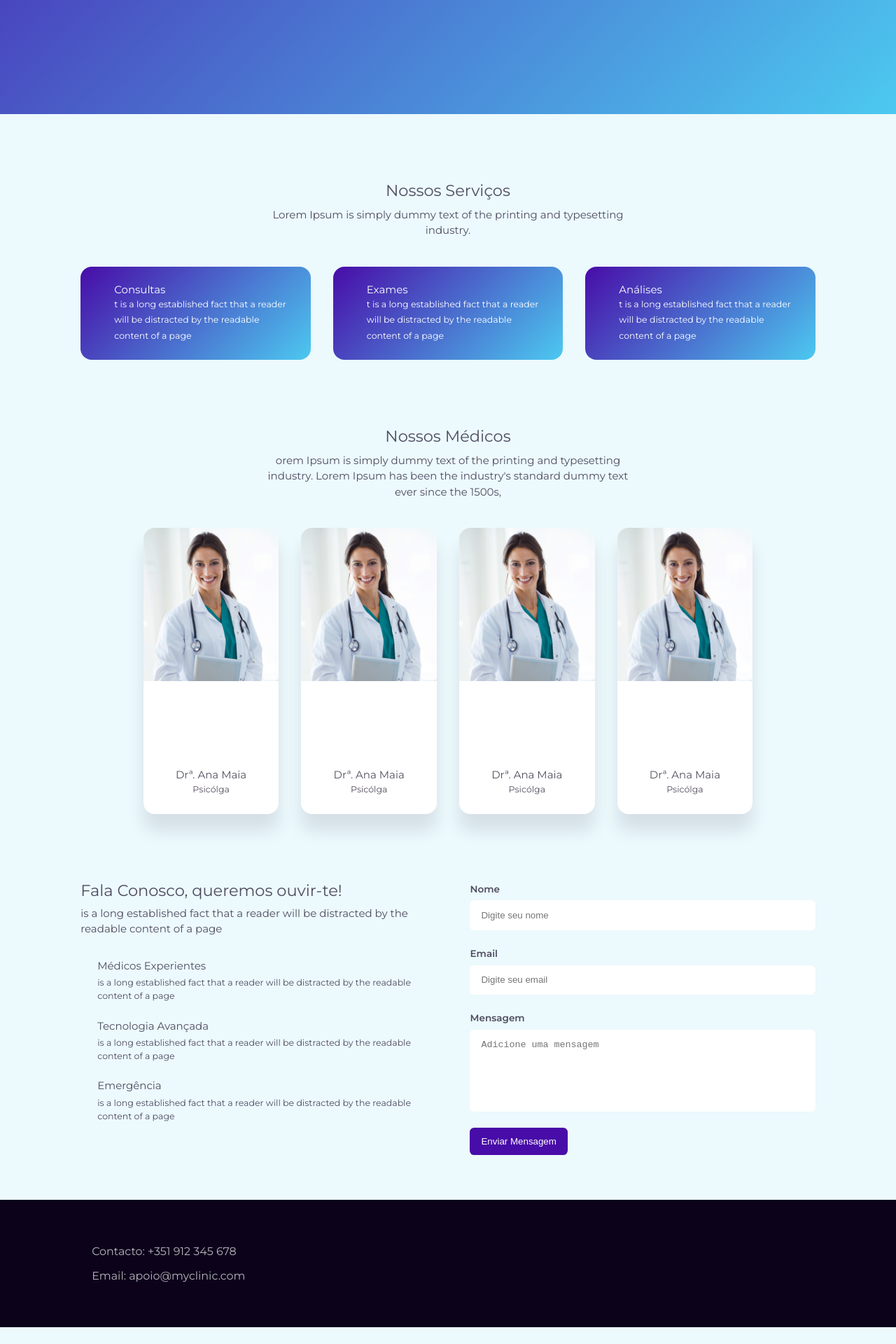
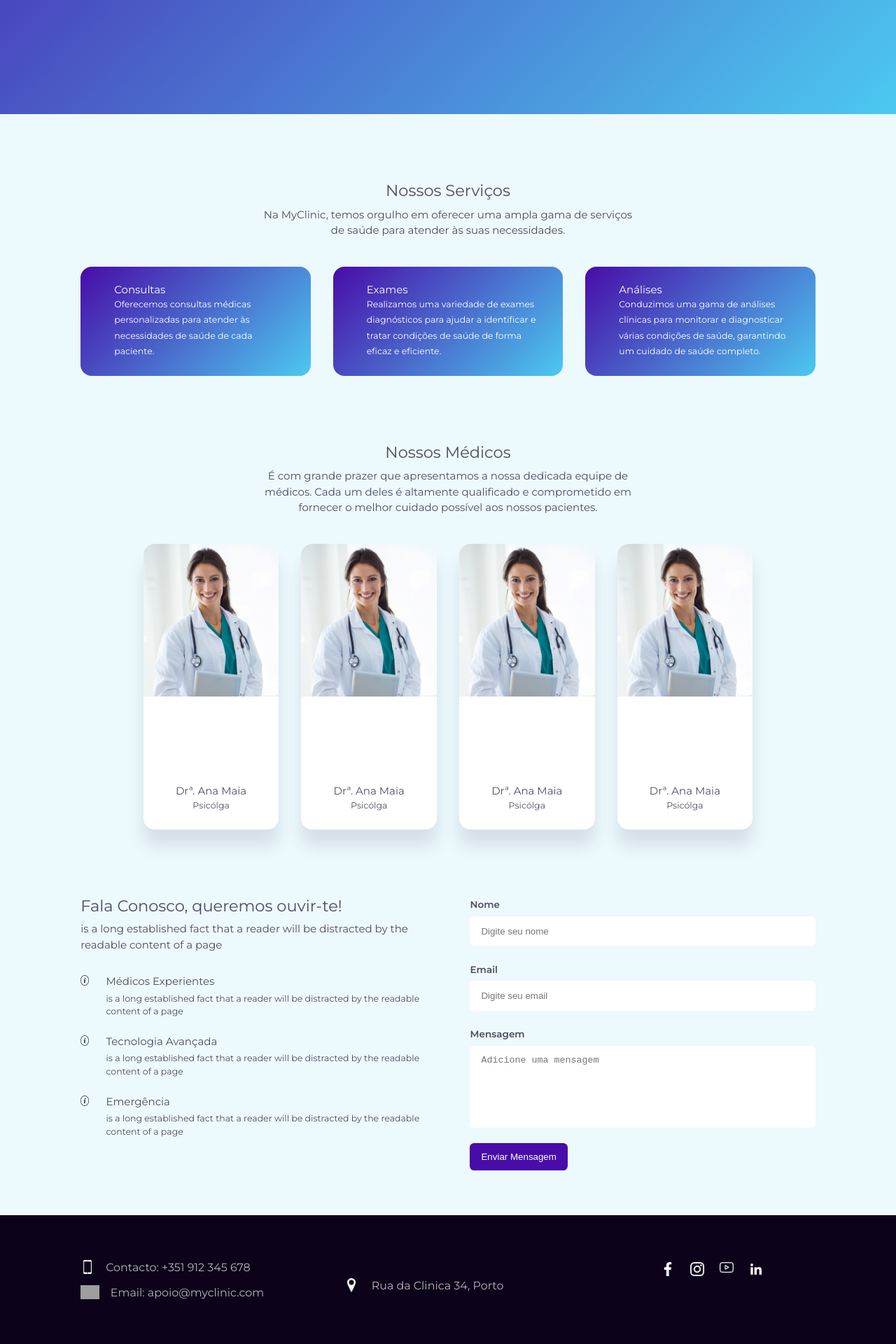
Before and after one commit to ruiiramos/myClinic-FrontEnd, a Vue app: page / in a window 1280 px wide. Shown: the part 637-2557 px from the top of the page at 70% size. Before the commit the page ends 2533 px from the top, so only its background shows below. Built offline with nearby package versions, Linux system fonts and the light colour scheme; grey boxes are pictures that could not be loaded; what v-calendar would draw is missing.

Commit message:
LandingPage atualizações

```diff
--- a/src/views/LandingPageView.vue
+++ b/src/views/LandingPageView.vue
@@ -31,27 +31,21 @@
             <!---------END OF HEADER-------------------->
             <section id="services">
                 <h2>Nossos Serviços</h2>
-                <p>
-                    Lorem Ipsum is simply dummy text of the printing and typesetting industry.
-                </p>
+                <p>Na MyClinic, temos orgulho em oferecer uma ampla gama de serviços de saúde para atender às suas necessidades.</p>
 
                 <div class="container">
                     <article>
                         <i class='bx bxs-book-content'></i>
                         <div>
                            <h4>Consultas</h4>
-                           <small>
-                            t is a long established fact that a reader will be distracted by the readable content of a page
-                           </small>
+                           <small>Oferecemos consultas médicas personalizadas para atender às necessidades de saúde de cada paciente.</small>
                         </div>
                     </article>
                     <article>
                         <i class='bx bxs-book-content'></i>
                         <div>
                            <h4>Exames</h4>
-                           <small>
-                            t is a long established fact that a reader will be distracted by the readable content of a page
-                           </small>
+                           <small>Realizamos uma variedade de exames diagnósticos para ajudar a identificar e tratar condições de saúde de forma eficaz e eficiente.</small>
                         </div>
                     </article>
 
@@ -59,9 +53,7 @@
                         <i class='bx bxs-book-content'></i>
                         <div>
                            <h4>Análises</h4>
-                           <small>
-                            t is a long established fact that a reader will be distracted by the readable content of a page
-                           </small>
+                           <small>Conduzimos uma gama de análises clínicas para monitorar e diagnosticar várias condições de saúde, garantindo um cuidado de saúde completo.</small>
                         </div>
                     </article>
                 </div>
@@ -70,9 +62,7 @@
         <!------------------END OF THE SERVICES------------------->
         <section id="doctor">
             <h2>Nossos Médicos</h2>
-            <p>
-                orem Ipsum is simply dummy text of the printing and typesetting industry. Lorem Ipsum has been the industry's standard dummy text ever since the 1500s,
-            </p>
+            <p>É com grande prazer que apresentamos a nossa dedicada equipe de médicos. Cada um deles é altamente qualificado e comprometido em fornecer o melhor cuidado possível aos nossos pacientes.</p>
             <div class="container">
                 <article>
                     <div class="doctor__image">
@@ -83,7 +73,7 @@
                         <small>Psicólga</small>
                     </div>
                     <div class="doctor__socials">
-                        <a href="https://linkedin.com" target="_blank"></a>
+                        <a href="https://linkedin.com" target="_blank"><img src="../img/linkedin.png" width="15px" height="15px"></a>
                     </div>
                 </article>
 
@@ -96,7 +86,7 @@
                         <small>Psicólga</small>
                     </div>
                     <div class="doctor__socials">
-                        <a href="https://linkedin.com" target="_blank"><i class='bx bxl-linkedin'style='color:#121111'></i></a>
+                        <a href="https://linkedin.com" target="_blank"><img src="../img/linkedin.png" width="15px" height="15px"></a>
                     </div>
 
                 </article>
@@ -110,7 +100,7 @@
                         <small>Psicólga</small>
                     </div>
                     <div class="doctor__socials">
-                        <a href="https://linkedin.com" target="_blank"><i class='bx bxl-linkedin' style='color:#121111'></i></a>
+                        <a href="https://linkedin.com" target="_blank"><img src="../img/linkedin.png" width="15px" height="15px"></a>
                     </div>
                 </article>
 
@@ -123,7 +113,7 @@
                         <small>Psicólga</small>
                     </div>
                     <div class="doctor__socials">
-                        <a href="https://linkedin.com" target="_blank"><i class='bx bxl-linkedin' style='color:#121111'></i></a>
+                        <a href="https://linkedin.com" target="_blank"><img src="../img/linkedin.png" width="15px" height="15px"></a>
                     </div>
                 </article>
             </div>
@@ -137,9 +127,7 @@
                     <p>is a long established fact that a reader will be distracted by the readable content of a page</p>
 
                     <article>
-                        <div class="info__icon">
-                            <i class='bx bx-user'></i>
-                        </div>
+                            <i><img src="../img/info-icon.png" with="15px" height="15px"></i>
                         <div>
                             <h4>Médicos Experientes</h4>
                             <small>
@@ -149,9 +137,7 @@
                     </article>
 
                     <article>
-                        <div class="info__icon">
-                            <i class='bx bx-reflect-horizontal'></i>
-                        </div>
+                            <i><img src="../img/info-icon.png" with="15px" height="15px"></i>
                         <div>
                             <h4>Tecnologia Avançada</h4>
                             <small>
@@ -161,9 +147,7 @@
                     </article>
 
                     <article>
-                        <div class="info__icon">
-                            <i class='bx bx-first-aid'></i>
-                        </div>
+                            <i><img src="../img/info-icon.png" with="15px" height="15px"></i>
                         <div>
                             <h4>Emergência</h4>
                             <small>
@@ -196,25 +180,31 @@
             <div class="container">
                 <article class="contact">
                     <div class="contact__items">
-                        <i class='bx bx-phone'></i>
+                        <i><img src="../img/icon-tlm.png" with="20px" height="20px"></i>
                         <h3>Contacto: +351 912 345 678</h3>
                     </div>
                     <div class="contact__items">
-                        <i class='bx bx-envelope'></i>
+                        <i><img src="../img/email-icon.png" with="20px" height="20px"></i>
                         <h3>Email: apoio@myclinic.com</h3>
                     </div>
+                </article>
+                <article class="adress">
+                    <i class='bx bx-home'><img src="../img/location-icon.png" with="20px" height="20px"></i>
+                    <a href="https://www.google.com/maps" target="_blank"><h3>Rua da Clinica 34, Porto</h3></a>
+
+
                 </article>
 
                 <article>
                     <div class="footer__socials">
-                        <a href="https://www.facebook.com/" target="_blank"><i class='bx bxl-facebook-circle' ></i></a>
-                        <a href="https://www.instagram.com/jonathansantos.costa/" target="_blank"><i class='bx bxl-instagram' ></i></a>
-                        <a href="https://www.youtube.com/channel/UCTx7MJG_V7WtB1a4aqrK6Yg" target="_blank"><i class='bx bxl-youtube' ></i></a>
-                        <a href="https://www.linkedin.com/in/jonathansantos-costa/" target="_blank"><i class='bx bxl-linkedin' ></i></a>
+                        <a href="https://www.facebook.com/" target="_blank"><i><img src="../img/facebook.png" width="20px" height="20px"></i></a>
+                        <a href="https://www.instagram.com/" target="_blank"><i><img src="../img/instagram.png" width="20px" height="20px"></i></a>
+                        <a href="https://www.youtube.com/" target="_blank"><i><img src="../img/youtube.png" width="20px" height="20px"></i></a>
+                        <a href="https://linkedin.com" target="_blank"><i><img src="../img/linkedin-white.png" width="20px" height="20px"></i></a>
                     </div>
                 </article>
+            </div>
 
-                </div>
         </footer>
     </div>
 </template>
@@ -237,9 +227,7 @@
     -webkit-box-sizing: border-box;
     box-sizing: border-box;
 }
-html {
-    scroll-behavior: smooth;
-}
+
 body {
     font-family: Montserrat, sans-serif;
     line-height: 1.5;
```
